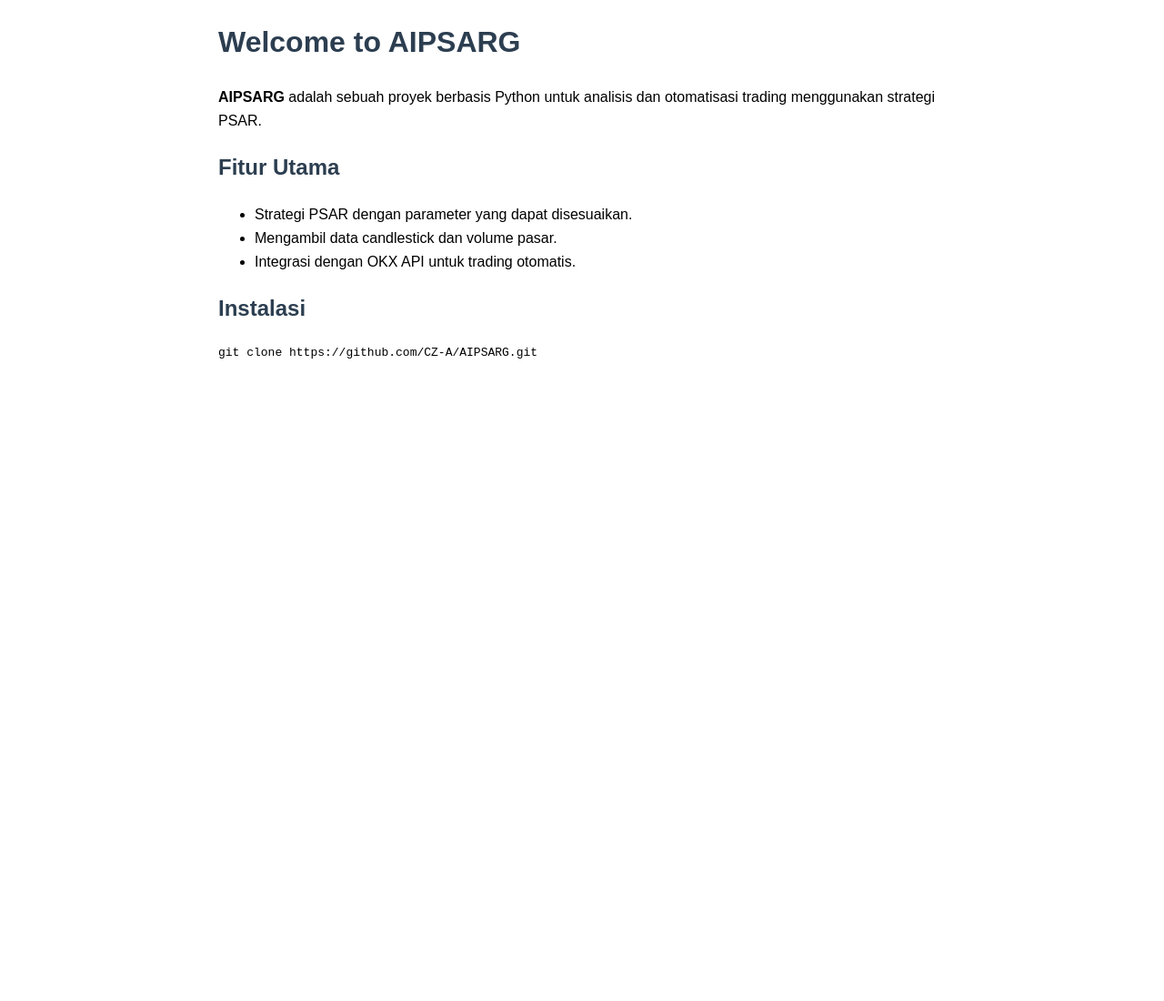
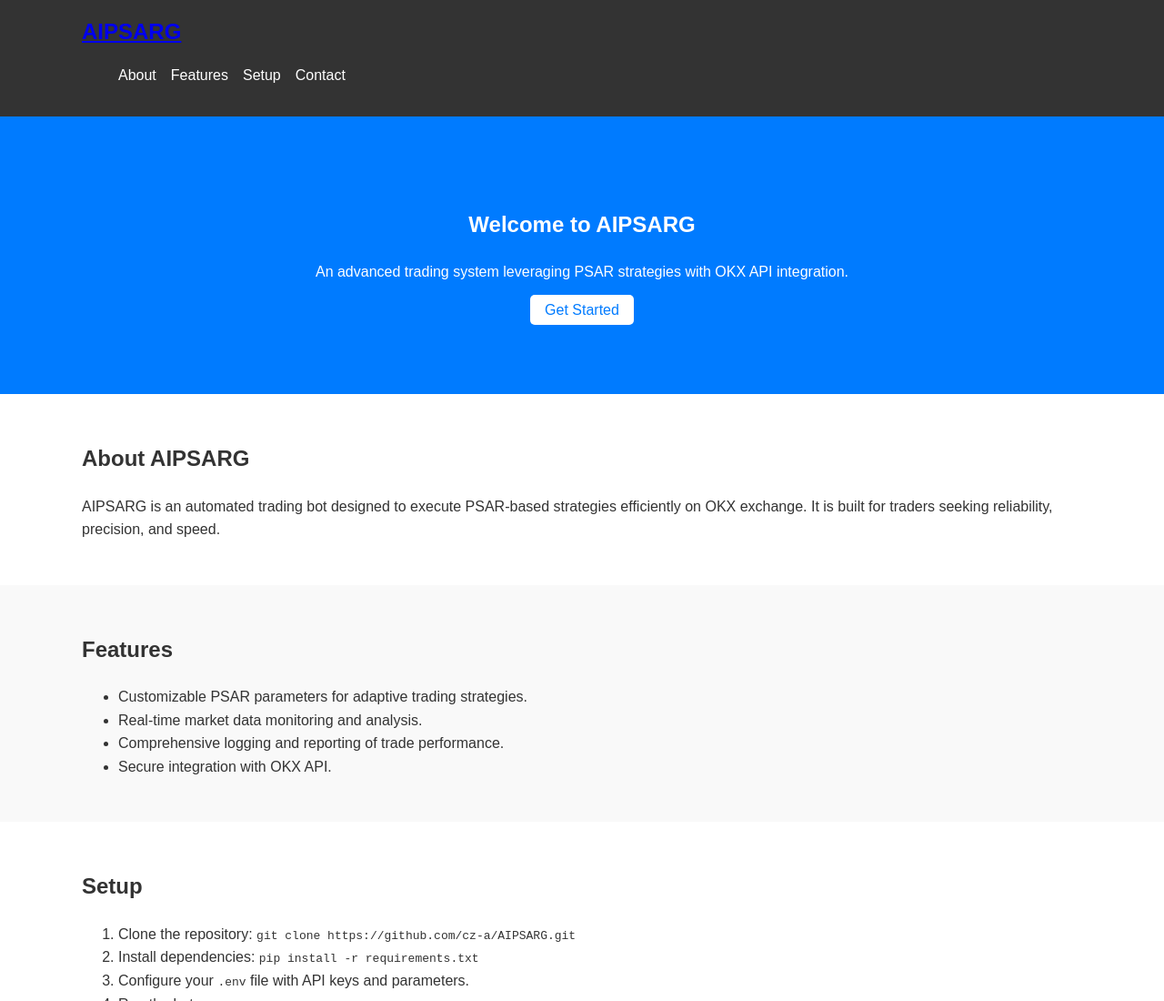
Before and after one commit to CZ-A/AIPSARG, a plain HTML site: page index.html in a window 1280 px wide. Shown: the top 1100 px of the page at 91% size. Before the commit the page ends 800 px from the top, so only its background shows below. Drawn offline with Linux system fonts and the light colour scheme.

Commit message:
Update index.html

```diff
--- a/index.html
+++ b/index.html
@@ -3,36 +3,149 @@
 <head>
     <meta charset="UTF-8">
     <meta name="viewport" content="width=device-width, initial-scale=1.0">
-    <title>AIPSARG</title>
+    <meta name="description" content="AIPSARG - Proyek Trading Otomatis dengan Strategi PSAR menggunakan OKX API">
+    <title>AIPSARG - Advanced Trading System</title>
+    <link rel="stylesheet" href="https://cdnjs.cloudflare.com/ajax/libs/font-awesome/6.0.0-beta3/css/all.min.css">
+    <link rel="stylesheet" href="styles.css">
+</head>
+<body>
+    <!-- Navigation Bar -->
+    <header>
+        <nav class="navbar">
+            <div class="container">
+                <a href="#" class="brand">AIPSARG</a>
+                <ul class="nav-links">
+                    <li><a href="#about">About</a></li>
+                    <li><a href="#features">Features</a></li>
+                    <li><a href="#setup">Setup</a></li>
+                    <li><a href="#contact">Contact</a></li>
+                </ul>
+            </div>
+        </nav>
+    </header>
+
+    <!-- Hero Section -->
+    <section id="hero">
+        <div class="container">
+            <h1>Welcome to AIPSARG</h1>
+            <p>An advanced trading system leveraging PSAR strategies with OKX API integration.</p>
+            <a href="#setup" class="btn-primary">Get Started</a>
+        </div>
+    </section>
+
+    <!-- About Section -->
+    <section id="about" class="section">
+        <div class="container">
+            <h2>About AIPSARG</h2>
+            <p>AIPSARG is an automated trading bot designed to execute PSAR-based strategies efficiently on OKX exchange. It is built for traders seeking reliability, precision, and speed.</p>
+        </div>
+    </section>
+
+    <!-- Features Section -->
+    <section id="features" class="section bg-light">
+        <div class="container">
+            <h2>Features</h2>
+            <ul>
+                <li>Customizable PSAR parameters for adaptive trading strategies.</li>
+                <li>Real-time market data monitoring and analysis.</li>
+                <li>Comprehensive logging and reporting of trade performance.</li>
+                <li>Secure integration with OKX API.</li>
+            </ul>
+        </div>
+    </section>
+
+    <!-- Setup Section -->
+    <section id="setup" class="section">
+        <div class="container">
+            <h2>Setup</h2>
+            <ol>
+                <li>Clone the repository: <code>git clone https://github.com/cz-a/AIPSARG.git</code></li>
+                <li>Install dependencies: <code>pip install -r requirements.txt</code></li>
+                <li>Configure your <code>.env</code> file with API keys and parameters.</li>
+                <li>Run the bot: <code>python main.py</code></li>
+            </ol>
+        </div>
+    </section>
+
+    <!-- Contact Section -->
+    <section id="contact" class="section bg-light">
+        <div class="container">
+            <h2>Contact</h2>
+            <p>Have questions or suggestions? Reach out to us:</p>
+            <ul>
+                <li>Email: <a href="mailto:cz-a@example.com">cz-a@example.com</a></li>
+                <li>GitHub: <a href="https://github.com/cz-a/AIPSARG">https://github.com/cz-a/AIPSARG</a></li>
+            </ul>
+        </div>
+    </section>
+
+    <!-- Footer -->
+    <footer>
+        <div class="container">
+            <p>&copy; 2024 AIPSARG. All rights reserved.</p>
+        </div>
+    </footer>
+
+    <!-- Stylesheet -->
     <style>
         body {
             font-family: Arial, sans-serif;
             line-height: 1.6;
-            margin: 20px;
+            margin: 0;
+            padding: 0;
+            color: #333;
         }
-        h1, h2 {
-            color: #2c3e50;
+        .navbar {
+            background: #333;
+            color: #fff;
+            padding: 1rem 0;
+            position: sticky;
+            top: 0;
+            z-index: 1000;
         }
-        a {
-            color: #2980b9;
+        .navbar .brand {
+            font-size: 1.5rem;
+            font-weight: bold;
+        }
+        .nav-links {
+            list-style: none;
+            display: flex;
+            gap: 1rem;
+        }
+        .nav-links a {
+            color: #fff;
+            text-decoration: none;
+        }
+        #hero {
+            background: #007BFF;
+            color: #fff;
+            text-align: center;
+            padding: 5rem 0;
+        }
+        #hero .btn-primary {
+            background: #fff;
+            color: #007BFF;
+            padding: 0.5rem 1rem;
+            text-decoration: none;
+            border-radius: 5px;
+        }
+        .section {
+            padding: 2rem 0;
+        }
+        .bg-light {
+            background: #f9f9f9;
+        }
+        footer {
+            text-align: center;
+            padding: 1rem 0;
+            background: #333;
+            color: #fff;
         }
         .container {
-            max-width: 800px;
-            margin: 0 auto;
+            max-width: 1100px;
+            margin: auto;
+            padding: 0 1rem;
         }
     </style>
-</head>
-<body>
-    <div class="container">
-        <h1>Welcome to AIPSARG</h1>
-        <p><strong>AIPSARG</strong> adalah sebuah proyek berbasis Python untuk analisis dan otomatisasi trading menggunakan strategi PSAR.</p>
-
-        <h2>Fitur Utama</h2>
-        <ul>
-            <li>Strategi PSAR dengan parameter yang dapat disesuaikan.</li>
-            <li>Mengambil data candlestick dan volume pasar.</li>
-            <li>Integrasi dengan OKX API untuk trading otomatis.</li>
-        </ul>
-
-        <h2>Instalasi</h2>
-        <pre><code>git clone https://github.com/CZ-A/AIPSARG.git
+</body>
+    </html>
```
